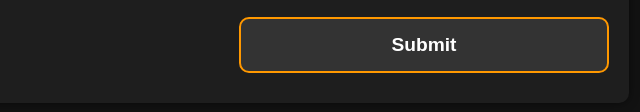
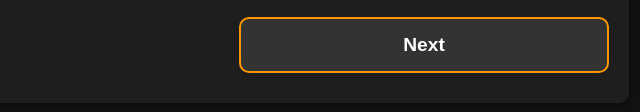
Before and after one commit to Ishan-53/Question_App, a plain HTML site: page index.html in a window 1280 px wide. Shown: the part 660-772 px from the top of the page, 411-1051 px from the left. Drawn offline with Linux system fonts and the light colour scheme.

Commit message:
Update index.html

```diff
--- a/index.html
+++ b/index.html
@@ -4,53 +4,66 @@
     <meta charset="UTF-8">
     <meta name="viewport" content="width=device-width, initial-scale=1.0">
     <title>Interactive Web Page</title>
+    <!-- Link to external CSS stylesheet -->
     <link rel="stylesheet" href="style.css">
 </head>
 <body>
+    <!-- Container for all the questions -->
     <div id="question-container">
+        <!-- First question card -->
         <div class="question-card" id="question1">
             <div class="question-text">
                 <p>Which of these problems has affected you the most?</p>
             </div>
             <div class="answer-palette">
+                <!-- Answer options as buttons -->
                 <button onclick="selectAnswer(1, this)">Knowledge gap in understanding the basic trading terms</button>
                 <button onclick="selectAnswer(1, this)">Too much noise in the market distracts you from the correct information</button>
                 <button onclick="selectAnswer(1, this)">Trading seems too complex and no clear trusted learning path to get started</button>
                 <button onclick="selectAnswer(1, this)">Suffering too much losses in the market</button>
                 <button onclick="selectAnswer(1, this)">Making rash decisions or quit the stock market due to lack of time</button>
                 <button onclick="selectAnswer(1, this)">Don't know why you are making or losing money</button>
-                <button class="submit-btn" onclick="submitAnswer(1)">Submit</button>
+                <!-- Button to move to the next question -->
+                <button class="submit-btn" onclick="submitAnswer(1)">Next</button>
             </div>
         </div>
+        <!-- Second question card (initially hidden) -->
         <div class="question-card" id="question2" style="display: none;">
             <div class="question-text">
                 <p>How frequently do you trade?</p>
             </div>
             <div class="answer-palette">
+                <!-- Answer options as buttons -->
                 <button onclick="selectAnswer(2, this)">Daily</button>
                 <button onclick="selectAnswer(2, this)">Weekly</button>
                 <button onclick="selectAnswer(2, this)">Monthly</button>
                 <button onclick="selectAnswer(2, this)">Rarely</button>
-                <button class="submit-btn" onclick="submitAnswer(2)">Submit</button>
+                <!-- Button to move to the next question -->
+                <button class="submit-btn" onclick="submitAnswer(2)">Next</button>
             </div>
         </div>
+        <!-- Third question card (initially hidden) -->
         <div class="question-card" id="question3" style="display: none;">
             <div class="question-text">
                 <p>What type of trader are you?</p>
             </div>
             <div class="answer-palette">
+                <!-- Answer options as buttons -->
                 <button onclick="selectAnswer(3, this)">Day Trader</button>
                 <button onclick="selectAnswer(3, this)">Swing Trader</button>
                 <button onclick="selectAnswer(3, this)">Position Trader</button>
                 <button onclick="selectAnswer(3, this)">Scalper</button>
-                <button class="submit-btn" onclick="submitAnswer(3)">Submit</button>
+                <!-- Button to move to the next question -->
+                <button class="submit-btn" onclick="submitAnswer(3)">Next</button>
             </div>
         </div>
     </div>
+    <!-- Final screen shown after all questions are answered (initially hidden) -->
     <div id="title-screen" style="display: none;">
         <h1>Welcome to CapX!</h1>
         <p>Thank you for answering the questions.</p>
     </div>
+    <!-- Link to external JavaScript file -->
     <script src="script.js"></script>
 </body>
 </html>
```
